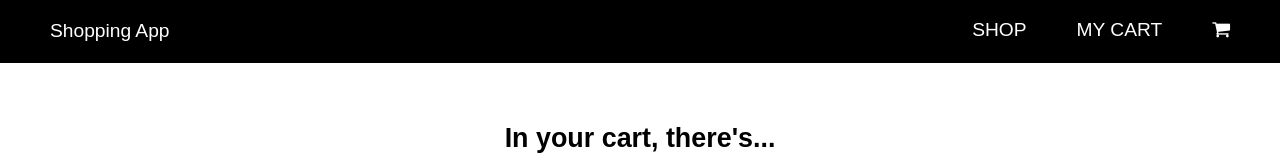
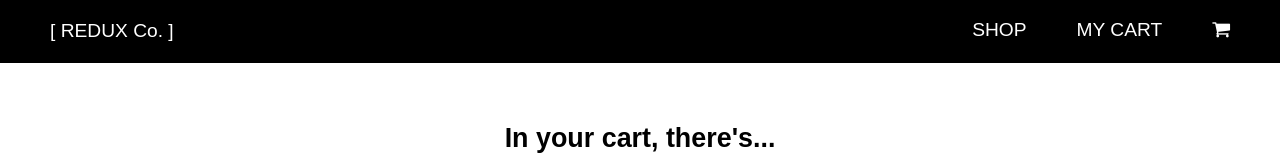
Before and after one commit to jenna-m/redux-co, a React (Create React App) app: page /cart in a window 1280 px wide. Shown: the top 160 px of the page. Built offline with nearby package versions, Linux system fonts and the light colour scheme.

Commit message:
Update Navbar.js
Change store name

```diff
--- a/src/components/Navbar.js
+++ b/src/components/Navbar.js
@@ -6,7 +6,7 @@ class Navbar extends React.Component {
         return(
             <nav className="navbar">
                 <div className="nav-container">
-                    <NavLink exact to="/" className="brand-logo">Shopping App</NavLink>
+                    <NavLink exact to="/" className="brand-logo">[ REDUX Co. ]</NavLink>
                     <ul className="menu">
                         <li><NavLink exact to="/">Shop</NavLink></li>
                         <li><NavLink to="/cart">My Cart</NavLink></li>
```
